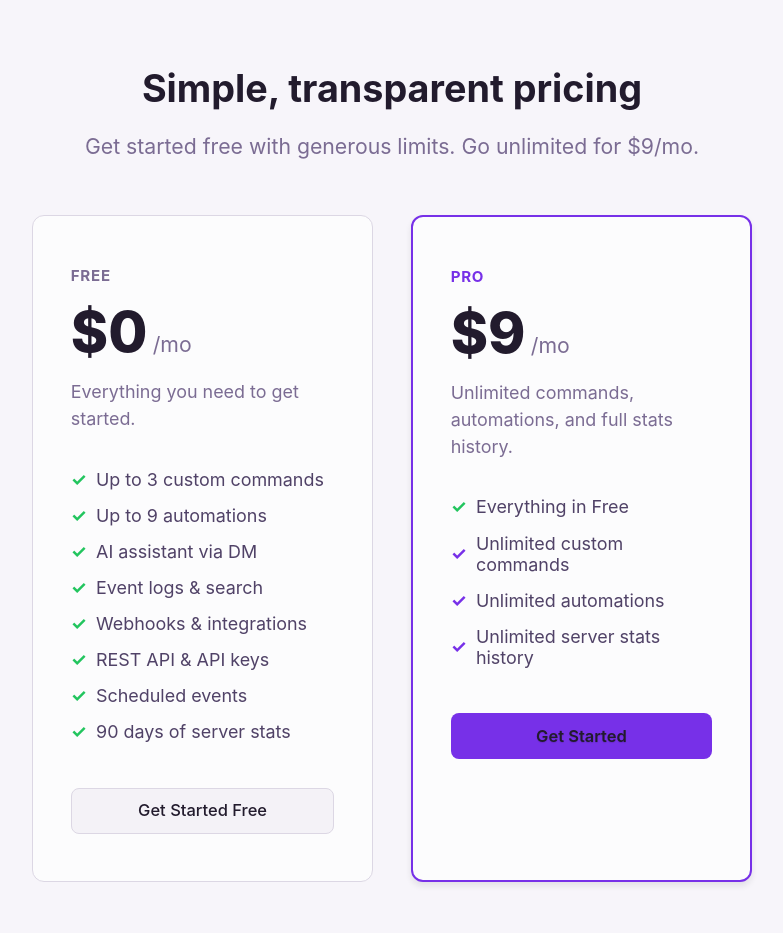
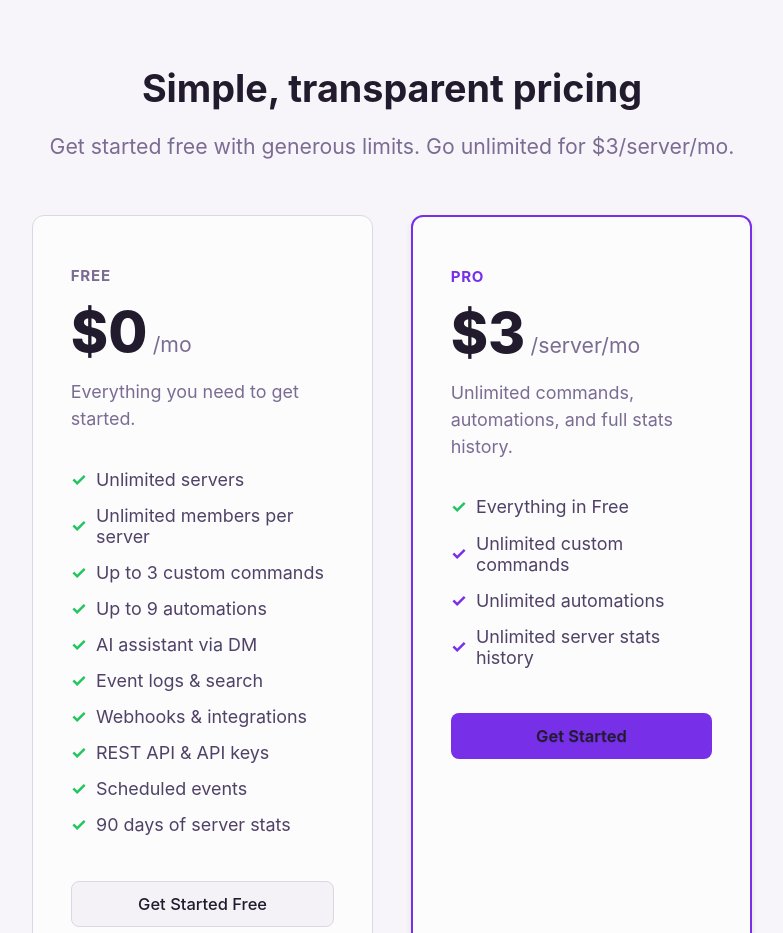
Before and after one commit to starspacegroup/spacebot, a SvelteKit app: page / in a window 1280 px wide. Shown: the part 2360-3293 px from the top of the page, without its empty margins (248-1031 px from the left). Built offline with nearby package versions, Linux system fonts and the light colour scheme; no server answers.

Commit message:
feat: update pricing details to reflect new $3/server/mo rate and add unlimited server features

```diff
--- a/src/routes/+page.svelte
+++ b/src/routes/+page.svelte
@@ -98,7 +98,7 @@
 	<!-- Pricing Section -->
 	<section id="pricing" class="pricing">
 		<h2>Simple, transparent pricing</h2>
-		<p class="pricing-subtitle">Get started free with generous limits. Go unlimited for $9/mo.</p>
+		<p class="pricing-subtitle">Get started free with generous limits. Go unlimited for $3/server/mo.</p>
 
 		<div class="pricing-grid">
 			<div class="pricing-card">
@@ -109,6 +109,8 @@
 				</div>
 				<p class="pricing-description">Everything you need to get started.</p>
 				<ul class="pricing-features">
+					<li><span class="check">✓</span> Unlimited servers</li>
+					<li><span class="check">✓</span> Unlimited members per server</li>
 					<li><span class="check">✓</span> Up to 3 custom commands</li>
 					<li><span class="check">✓</span> Up to 9 automations</li>
 					<li><span class="check">✓</span> AI assistant via DM</li>
@@ -128,8 +130,8 @@
 			<div class="pricing-card pricing-card-featured">
 				<div class="pricing-badge pricing-badge-featured">Pro</div>
 				<div class="pricing-price">
-					<span class="price-amount">$9</span>
-					<span class="price-period">/mo</span>
+					<span class="price-amount">$3</span>
+					<span class="price-period">/server/mo</span>
 				</div>
 				<p class="pricing-description">Unlimited commands, automations, and full stats history.</p>
 				<ul class="pricing-features">
```
